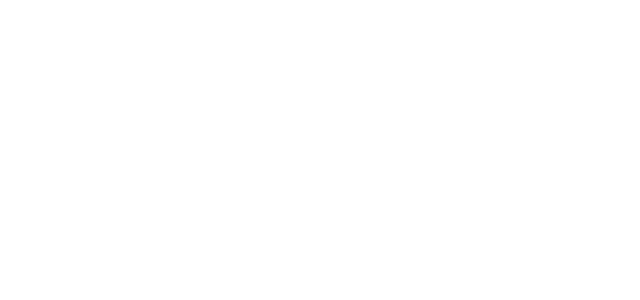
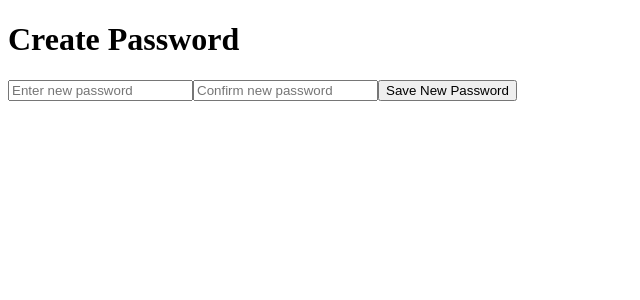
Before and after one commit to Drco-code/209-assignment, a React (Vite) app in the folder frontend/: page /create-new-password in a window 1280 px wide. Before the commit this address had no page. Shown: the top 300 px of the page, without its empty margins (0-640 px from the left). Built offline with nearby package versions, Linux system fonts and the light colour scheme; what simple-zustand-devtools would draw is missing.

Commit message:
feat: implements password change api/component

```diff
--- a/frontend/src/App.jsx
+++ b/frontend/src/App.jsx
@@ -4,6 +4,8 @@ import LoginView from './views/auth/LoginView'
 import RegisterView from './views/auth/RegisterView'
 import DashBoard from './views/auth/DashBoard'
 import LogoutView from './views/auth/LogoutView'
+import ForgotPasswordView from './views/auth/ForgotPasswordView'
+import CreatePasswordView from './views/auth/CreatePasswordView'
 
 function App() {
   return (
@@ -13,6 +15,8 @@ function App() {
         <Route path='/login' element={<LoginView />} />
         <Route path='/register' element={<RegisterView />} />
         <Route path='/logout' element={<LogoutView />} />
+        <Route path='/forgot-password' element={<ForgotPasswordView />} />
+        <Route path='/create-new-password' element={<CreatePasswordView />} />
       </Routes>
     </BrowserRouter>
   )
--- /dev/null
+++ b/frontend/src/views/auth/CreatePasswordView.jsx
@@ -0,0 +1,61 @@
+import { useState } from "react"
+import { useSearchParams } from "react-router-dom"
+import { useNavigate } from "react-router-dom"
+import apiInstance from "../../utils/axios"
+
+function CreatePasswordView() {
+  const [password, setPassword] = useState('')
+  const [confirmPassword, setConfirmPassword] = useState('')
+
+  const navigate = useNavigate()
+  const [searchParams] = useSearchParams()
+
+  const otp = searchParams.get('otp')
+  const uidb64 = searchParams.get('uidb64')
+
+  const handlePasswordSubmit = async (e) => {
+    e.preventDefault()
+
+    if (password !== confirmPassword) {
+      alert('Password does not match')
+    } else {
+      const formData = new FormData()
+      formData.append('password', password)
+      formData.append('otp', otp)
+      formData.append('uidb64', uidb64)
+
+      try {
+        await apiInstance.post(`user/password-change/`, formData).then((res) => {
+          alert('Password changed successfully')
+          navigate('/login')
+        })
+      } catch (error) {
+        console.log('error', error)
+        alert('An error occured while trying to change the password')
+      }
+    }
+  }
+
+  return (
+    <div>
+      <h1>Create Password</h1>
+      <form onSubmit={handlePasswordSubmit}>
+        <input
+          type="password"
+          name="" id=""
+          placeholder="Enter new password"
+          onChange={(e) => setPassword(e.target.value)}
+          />
+        <input
+          type="password"
+          name="" id=""
+          placeholder="Confirm new password"
+          onChange={(e) => setConfirmPassword(e.target.value)}
+        />
+        <button type="submit">Save New Password</button>
+      </form>
+    </div>
+  )
+}
+
+export default CreatePasswordView
--- /dev/null
+++ b/frontend/src/views/auth/ForgotPasswordView.jsx
@@ -0,0 +1,35 @@
+import { useState } from "react"
+import apiInstance from "../../utils/axios"
+import { useNavigate } from "react-router-dom"
+
+function ForgotPasswordView() {
+  const [email, setEmail] = useState('')
+  const navigate = useNavigate()
+
+  const handleSubmit = async () => {
+    try {
+      await apiInstance.get(`user/password-reset/${email}/`).then((res) => {
+        alert("An e-mail has been sent to you")
+        navigate("/create-new-password")
+      })
+    } catch (error) {
+      console.log('error', error)
+      alert('E-mail does not exists')
+    }
+  }
+  return (
+    <div>
+      <h1>Forgot Password</h1>
+      <input
+        onChange={(e) => setEmail(e.target.value)}
+        type="text"
+        placeholder="Enter Email"
+        name=""
+        id=""
+      />
+      <button onClick={handleSubmit}>Reset Password</button>
+    </div>
+  )
+}
+
+export default ForgotPasswordView
--- a/frontend/src/views/auth/LoginView.jsx
+++ b/frontend/src/views/auth/LoginView.jsx
@@ -53,6 +53,7 @@ function LoginView() {
           onChange={(e) => setPassword(e.target.value)}
         />
         <button type='submit'>Login</button>
+        <Link to={'/forgot-password'}>Forgot Password</Link>
       </form>
     </div>
   )
```
Also changed, not shown: 2 other files (tests, documents, lock files or other folders).
